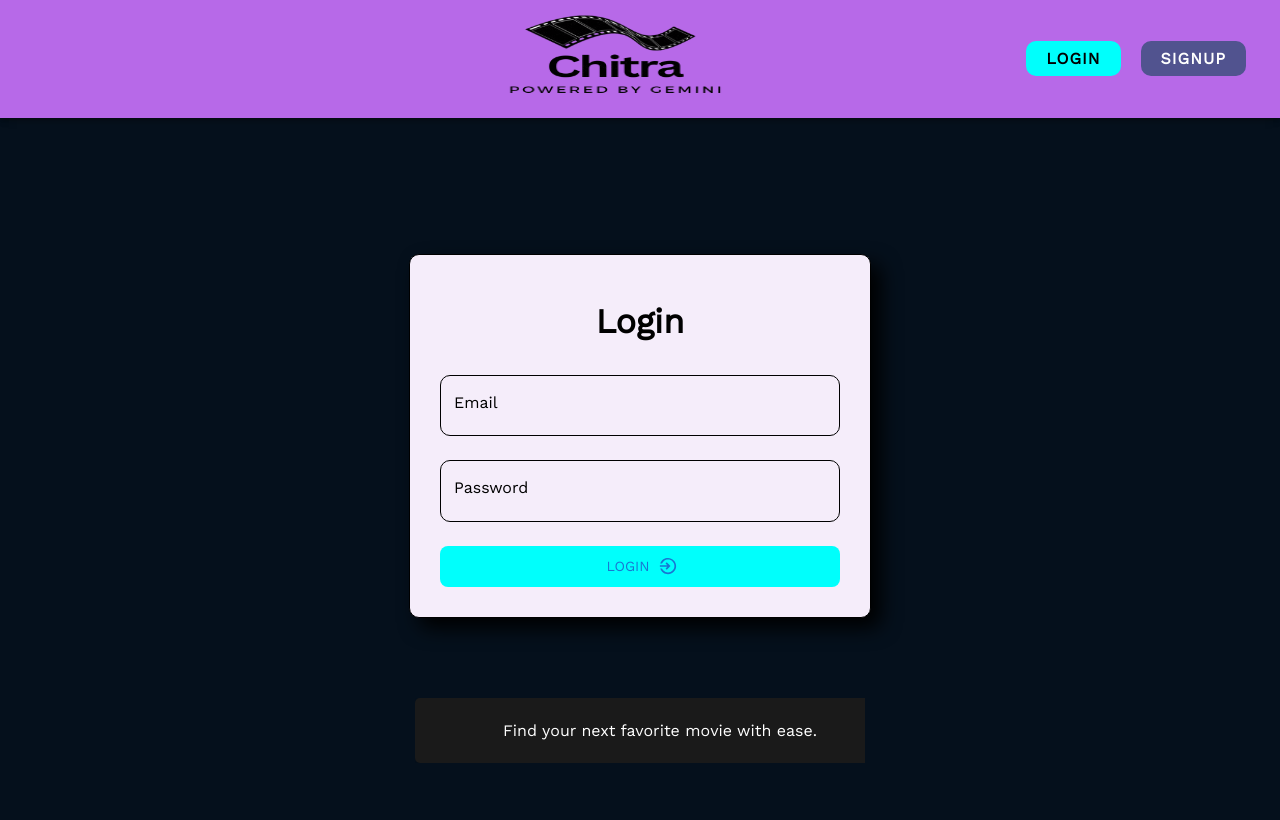
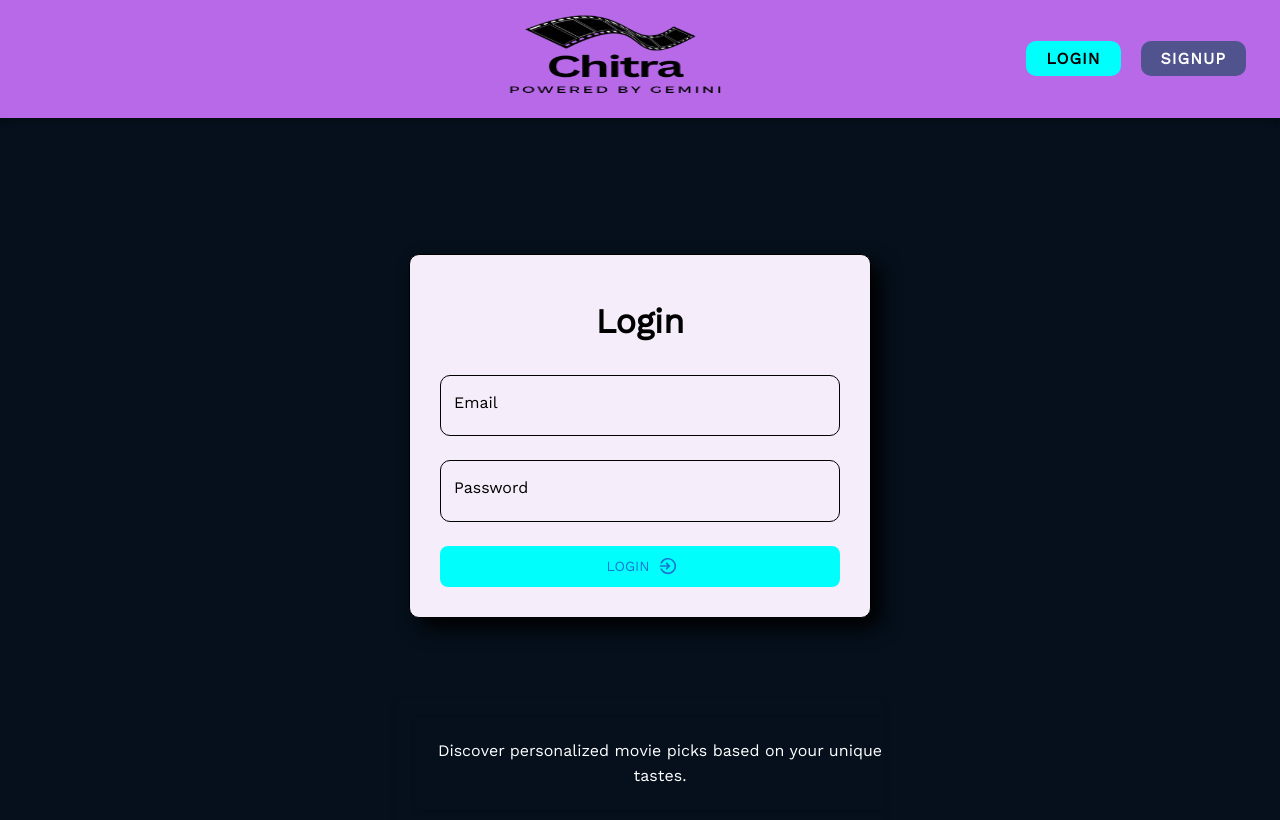
Before and after one commit to d-pamneja/Chitra, a React (Vite) app in the folder frontend/: page /login in a window 1280 px wide. Shown: the top 820 px of the page. Built offline with nearby package versions, Linux system fonts and the light colour scheme.

Commit message:
Login Page

```diff
--- a/frontend/src/components/shared/Facts.tsx
+++ b/frontend/src/components/shared/Facts.tsx
@@ -4,9 +4,12 @@ import { useState, useEffect } from "react";
 const AnimatedFeatureBox = () => {
   const [currentIndex, setCurrentIndex] = useState(0);
   const oneLiners = [
-    "Discover movies you'll love with personalized recommendations.",
-    "Find your next favorite movie with ease.",
-    "Get recommendations for movies you'll love."
+    "Talk to Chitra, your AI movie expert, for instant movie recommendations.",
+    "Discover personalized movie picks based on your unique tastes.",
+    "Dive deep into movie discussions - Chitra knows her cinema!",
+    "Unlock your movie insights with a personalized chat analysis report.",
+    "Join the Chitra community and connect with fellow film buffs.",
+    "Sign up/Log in to unleash the power of Chitra - your ultimate movie companion."
   ];
 
   useEffect(() => {
@@ -18,8 +21,19 @@ const AnimatedFeatureBox = () => {
   }, [oneLiners.length]);
 
   return (
-    <div style={{ position: "relative", overflow: "hidden", width: '450px' }}>
-      <AnimatePresence initial={false}>
+    <div
+      style={{
+        position: "relative",
+        width: "450px",
+        padding: "20px",
+        color: "white",
+        borderRadius: "5px",
+        boxShadow: "0px 2px 5px rgba(0, 0, 0, 0.2)",
+        textAlign: "center",
+        overflow: "hidden",
+      }}
+    >
+      <AnimatePresence initial={false} mode="wait">
         <motion.div
           key={currentIndex}
           initial={{ opacity: 0, x: 100 }}
@@ -29,7 +43,6 @@ const AnimatedFeatureBox = () => {
           style={{
             width: "100%",
             padding: "20px",
-            backgroundColor: "#1a1a1a",
             color: "white",
             borderRadius: "5px",
             boxShadow: "0px 2px 5px rgba(0, 0, 0, 0.2)",
--- a/frontend/src/pages/login.tsx
+++ b/frontend/src/pages/login.tsx
@@ -11,6 +11,8 @@ const Login = () => {
                 height={'100%'}
                 display="flex"
                 flex={1}
+                alignItems="center"
+                justifyContent="center"
             >
                 <Container maxWidth="sm">
                         <Box
@@ -80,12 +82,10 @@ const Login = () => {
                                     </Button>
                                 </Box>
                             </form>
-                            <AnimatedFeatureBox />
+                            <AnimatedFeatureBox/>
                         </Box>
                 </Container>
             </Box>
-
-
     );
 };
 
```
